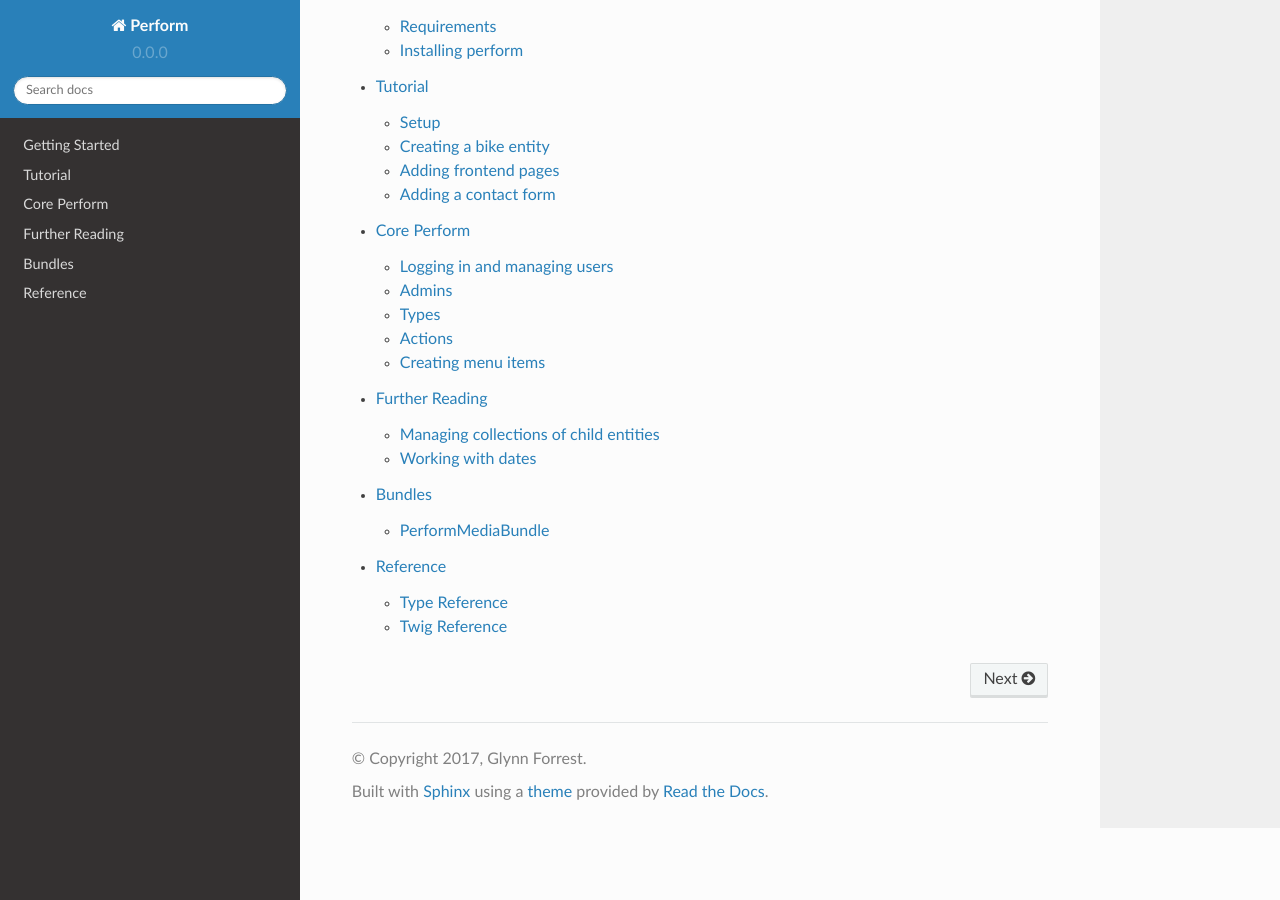
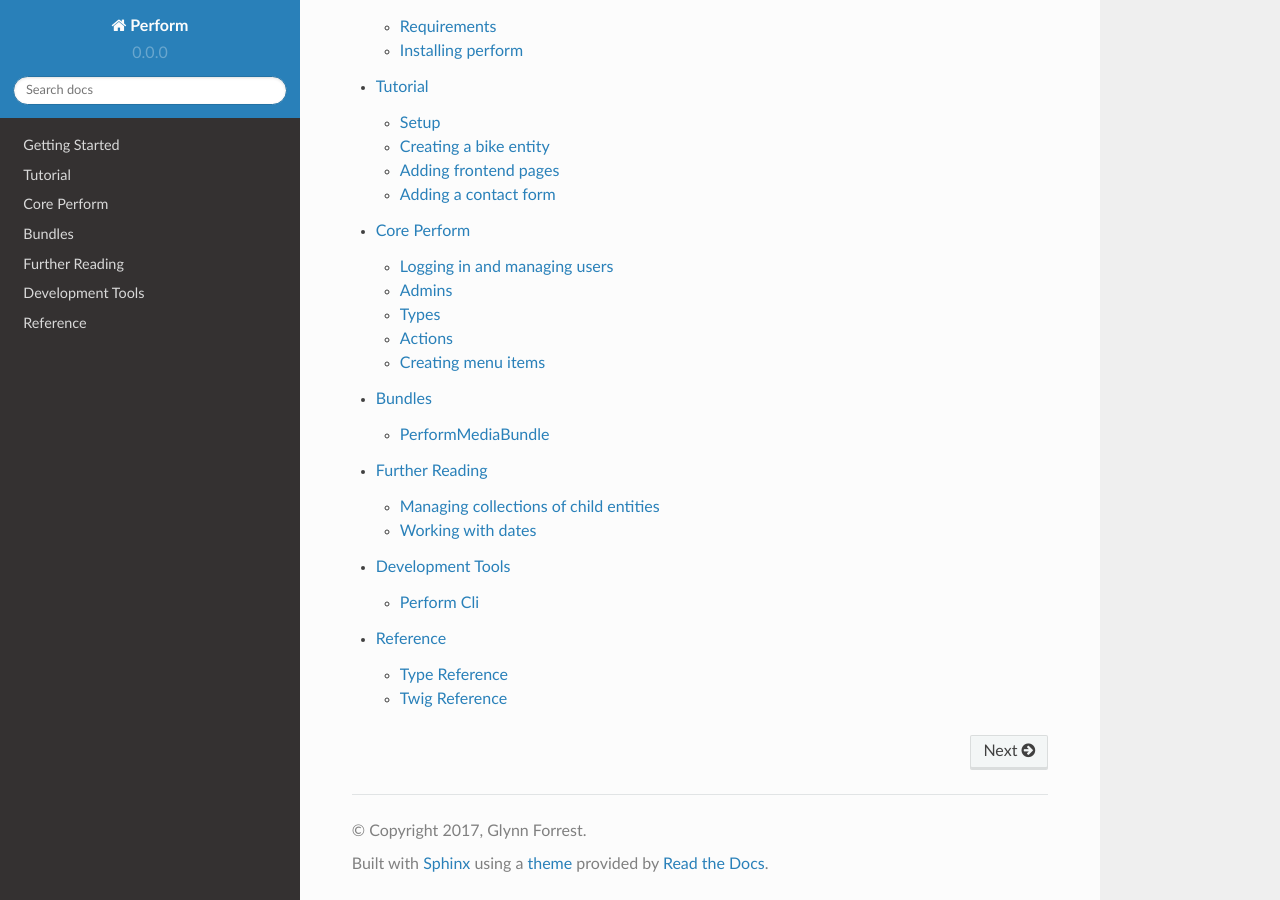
Before and after one commit to useperform/perform, a Sphinx documentation site: the page built from docs/index.rst, in a window 1280 px wide and 900 px high, scrolled down 549 px. Built offline with Sphinx 7.4.7 and the Read the Docs theme 2.0.0, drawn with Linux system fonts in a browser that asks for light colours; pages that are not in the unit, such as notebooks, are missing from menus.

Commit message:
docs: start cli docs in tools category

```diff
--- a/docs/index.rst
+++ b/docs/index.rst
@@ -25,6 +25,7 @@ Contents
    start/index
    tutorial/index
    core/index
+   bundles/index
    more/index
-   bundles/index
+   tools/index
    reference/index
--- /dev/null
+++ b/docs/tools/index.rst
@@ -0,0 +1,7 @@
+Development Tools
+=================
+
+.. toctree::
+   :maxdepth: 2
+
+   ./cli
```
Also changed, not shown: docs/tools/cli.rst (added, +33 -0 lines).
